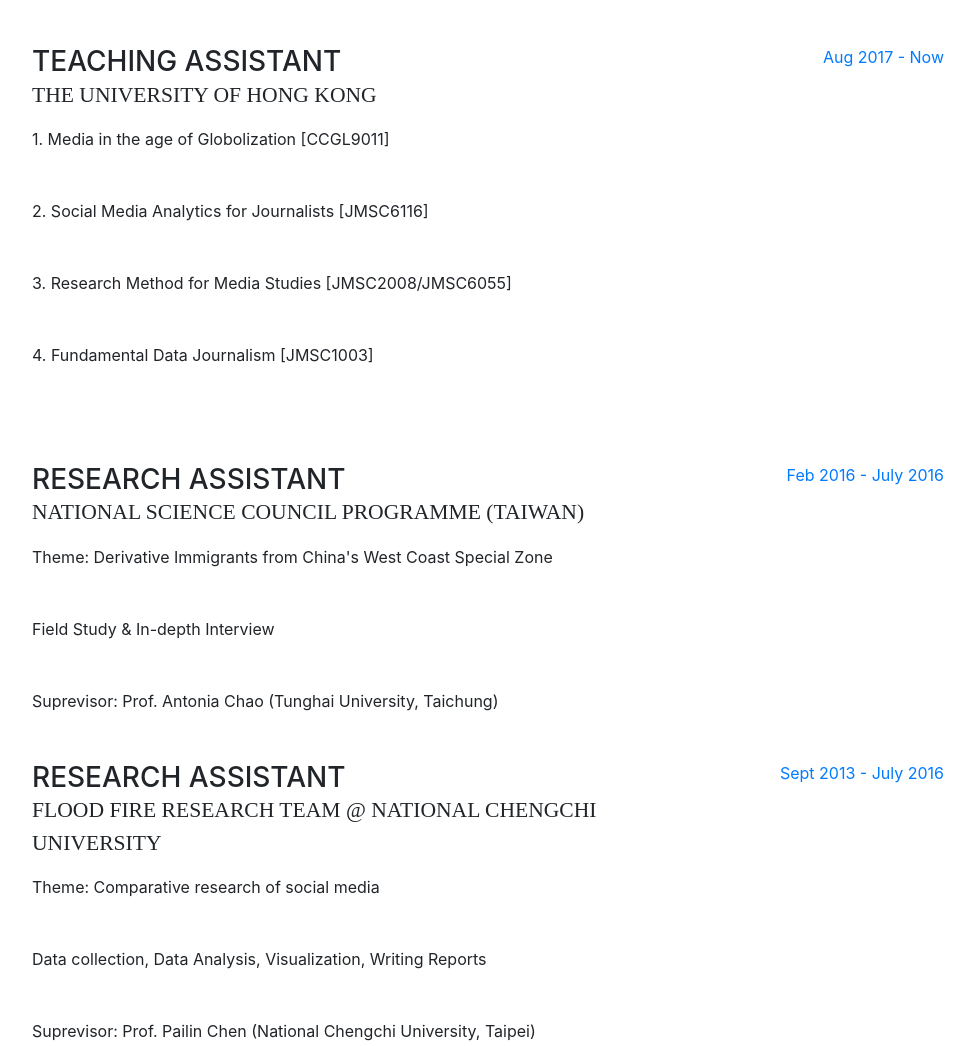
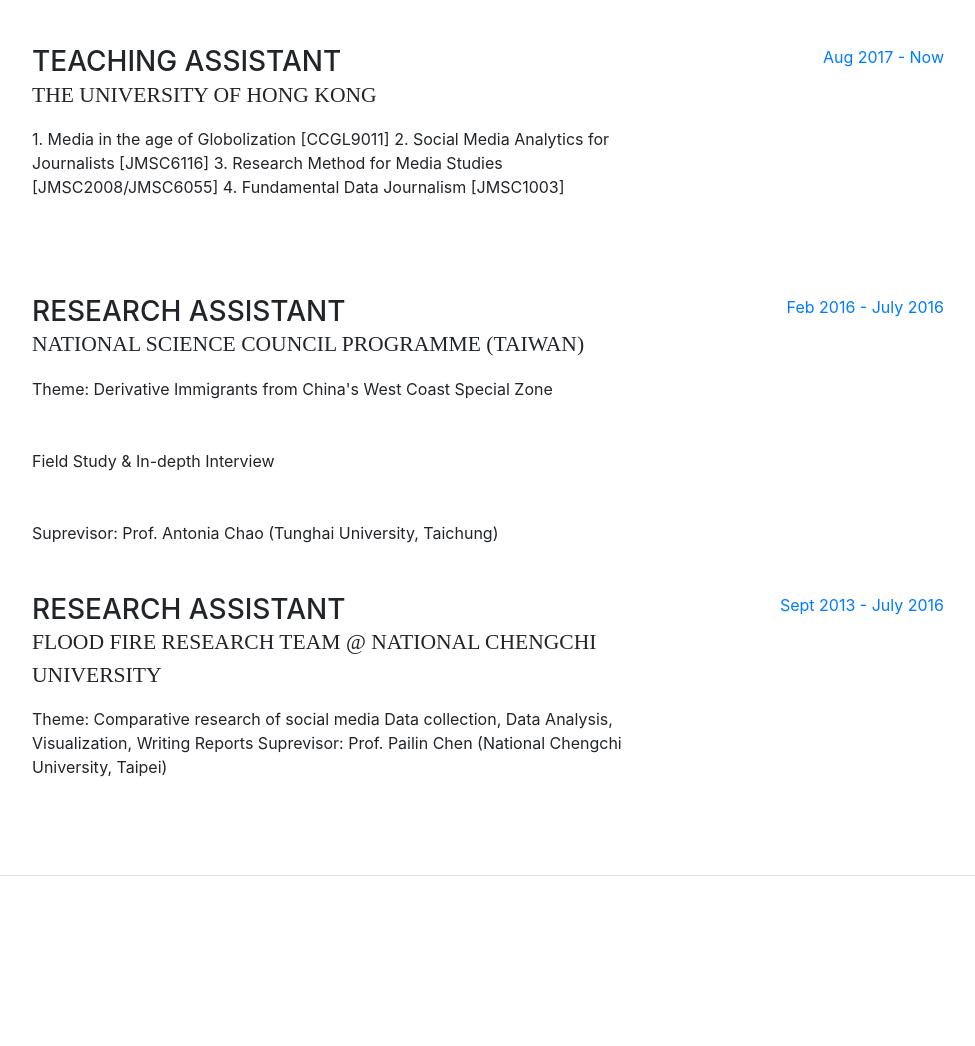
Before and after one commit to juniorworld/juniorworld.github.io, a website with bundled scripts: page index.html in a window 1280 px wide. Shown: the part 1752-2798 px from the top of the page, without its empty margins (288-1263 px from the left). Built offline with nearby package versions, Linux system fonts and the light colour scheme; a web font is replaced by a local one.

Commit message:
Update index.html

```diff
--- a/index.html
+++ b/index.html
@@ -160,10 +160,10 @@
             <div class="resume-content mr-auto">
               <h3 class="mb-0">Teaching Assistant</h3>
               <div class="subheading mb-3">The University of Hong Kong</div>
-              <p class="mb-5">1. Media in the age of Globolization [CCGL9011]</p>
-              <p class="mb-5">2. Social Media Analytics for Journalists [JMSC6116] </p>
-              <p class="mb-5">3. Research Method for Media Studies [JMSC2008/JMSC6055] </p>
-              <p class="mb-5">4. Fundamental Data Journalism [JMSC1003] </p>
+              <p class="mb-5">1. Media in the age of Globolization [CCGL9011]
+              2. Social Media Analytics for Journalists [JMSC6116]
+              3. Research Method for Media Studies [JMSC2008/JMSC6055]
+              4. Fundamental Data Journalism [JMSC1003] </p>
             </div>
             <div class="resume-date text-md-right">
               <span class="text-primary">Aug 2017 - Now</span>
@@ -187,9 +187,9 @@
             <div class="resume-content mr-auto">
               <h3 class="mb-0">Research Assistant</h3>
               <div class="subheading mb-3">Flood Fire Research Team @ National Chengchi University</div>
-              <p class="mb-5">Theme: Comparative research of social media</p>
-              <p class="mb-5">Data collection, Data Analysis, Visualization, Writing Reports</p>
-              <p class="mb-5">Suprevisor: Prof. Pailin Chen (National Chengchi University, Taipei)</p>
+              <p class="mb-5">Theme: Comparative research of social media
+              Data collection, Data Analysis, Visualization, Writing Reports
+              Suprevisor: Prof. Pailin Chen (National Chengchi University, Taipei)</p>
             </div>
             <div class="resume-date text-md-right">
               <span class="text-primary">Sept 2013 - July 2016</span>
```
